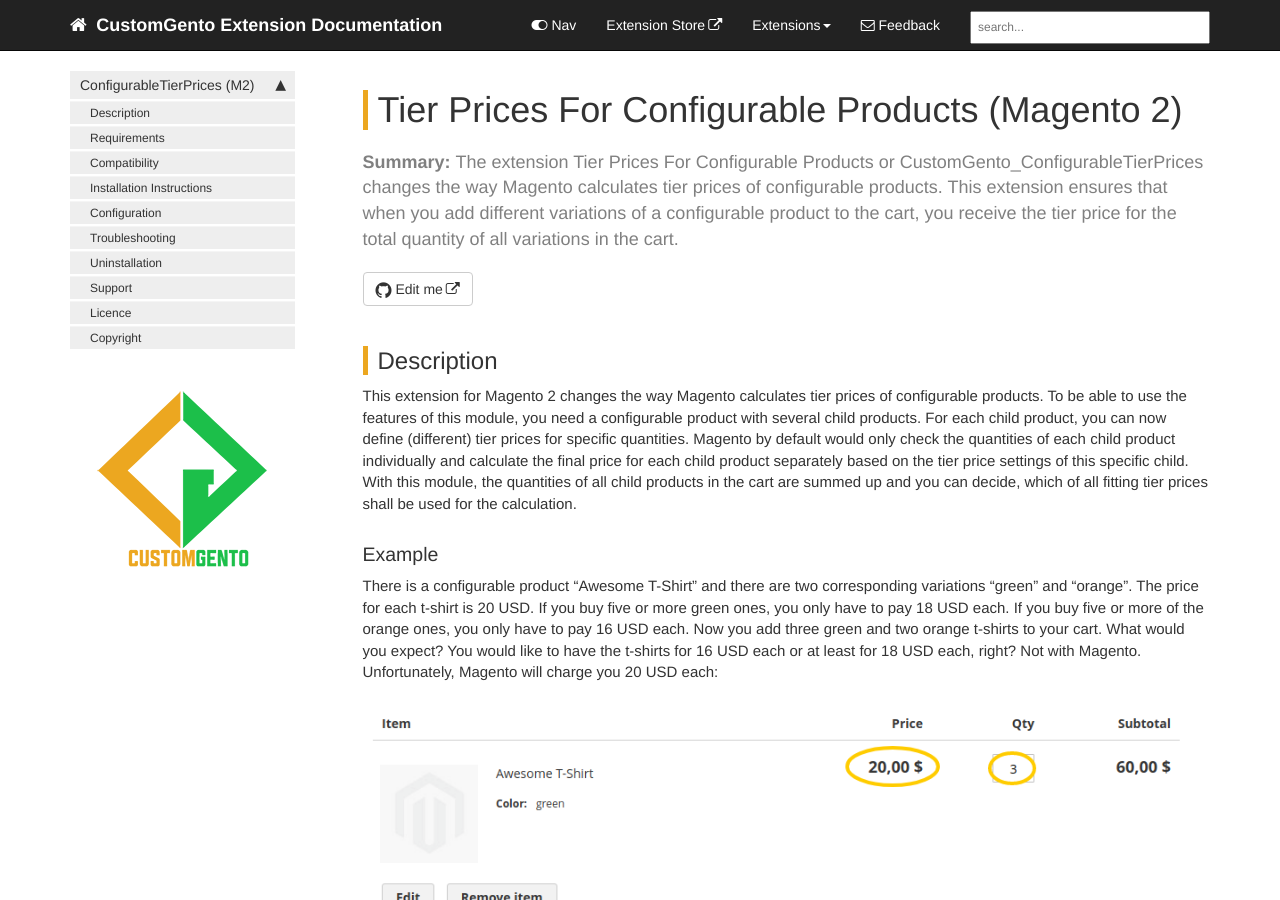
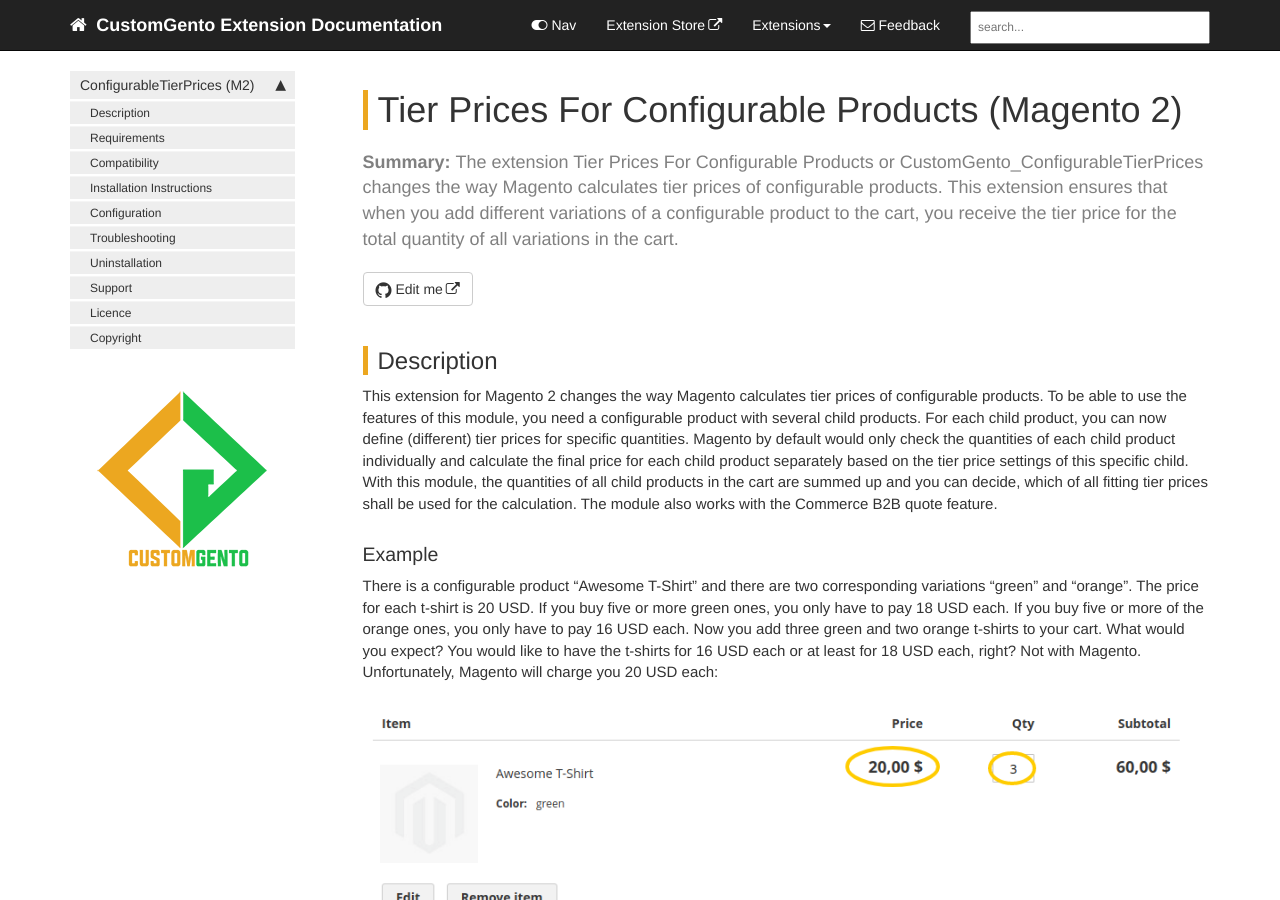
Before and after one commit to customgento/docs, a Jekyll site: the page built from pages/tier-prices-for-configurable-products-m2.md, in a window 1280 px wide and 900 px high. Built offline with Jekyll 4.4.1, drawn with Linux system fonts in a browser that asks for light colours; comment, search, counter and statistics services are not loaded.

Commit message:
Add b2b comment, DEV-492

```diff
--- a/pages/tier-prices-for-configurable-products-m2.md
+++ b/pages/tier-prices-for-configurable-products-m2.md
@@ -8,7 +8,7 @@ toc: false
 
 ## Description
 This extension for Magento 2 changes the way Magento calculates tier prices of configurable products.
-To be able to use the features of this module, you need a configurable product with several child products. For each child product, you can now define (different) tier prices for specific quantities. Magento by default would only check the quantities of each child product individually and calculate the final price for each child product separately based on the tier price settings of this specific child. With this module, the quantities of all child products in the cart are summed up and you can decide, which of all fitting tier prices shall be used for the calculation.
+To be able to use the features of this module, you need a configurable product with several child products. For each child product, you can now define (different) tier prices for specific quantities. Magento by default would only check the quantities of each child product individually and calculate the final price for each child product separately based on the tier price settings of this specific child. With this module, the quantities of all child products in the cart are summed up and you can decide, which of all fitting tier prices shall be used for the calculation. The module also works with the Commerce B2B quote feature.
 
 ### Example
 There is a configurable product "Awesome T-Shirt" and there are two corresponding variations "green" and "orange".
```
